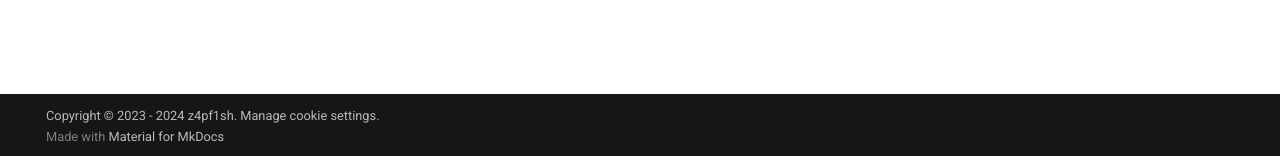
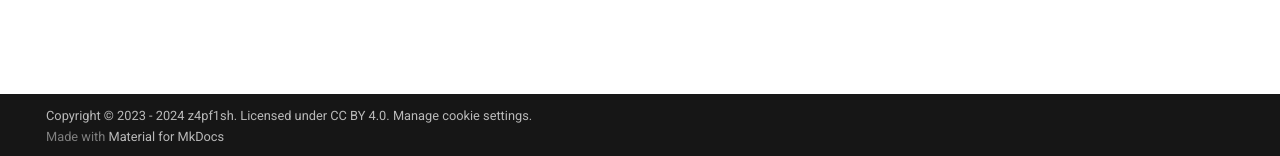
Before and after one commit to z4pf1sh/z4pf1sh.github.io, an MkDocs documentation site: the page built from docs/index.md, in a window 1280 px wide. Shown: the part 741-897 px from the top of the page. Built offline with MkDocs 1.6.1 and Material for MkDocs 9.7.7, drawn with Linux system fonts in a browser that asks for light colours.

Commit message:
Add LICENSE and footer

```diff
--- a/mkdocs.yml
+++ b/mkdocs.yml
@@ -49,7 +49,7 @@ extra:
       - reject
       - accept
       - manage
-copyright: Copyright &copy; 2023 - 2024 z4pf1sh. <a href="#__consent">Manage cookie settings</a>.
+copyright: Copyright &copy; 2023 - 2024 z4pf1sh. Licensed under <a href="http://creativecommons.org/licenses/by/4.0/" target="_blank">CC BY 4.0</a>. <a href="#__consent">Manage cookie settings</a>.
 plugins:
   - blog:
       blog_dir: .
```
Also changed, not shown: 1 other file.
